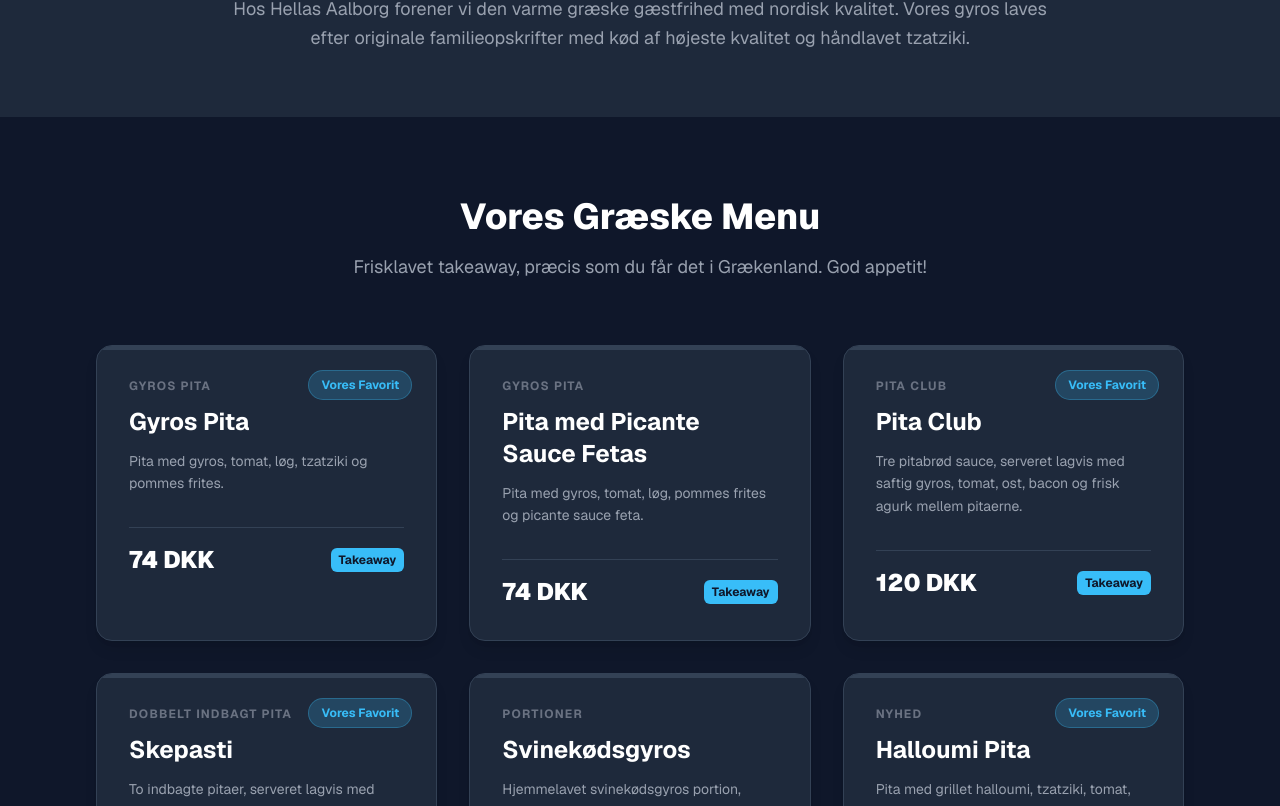
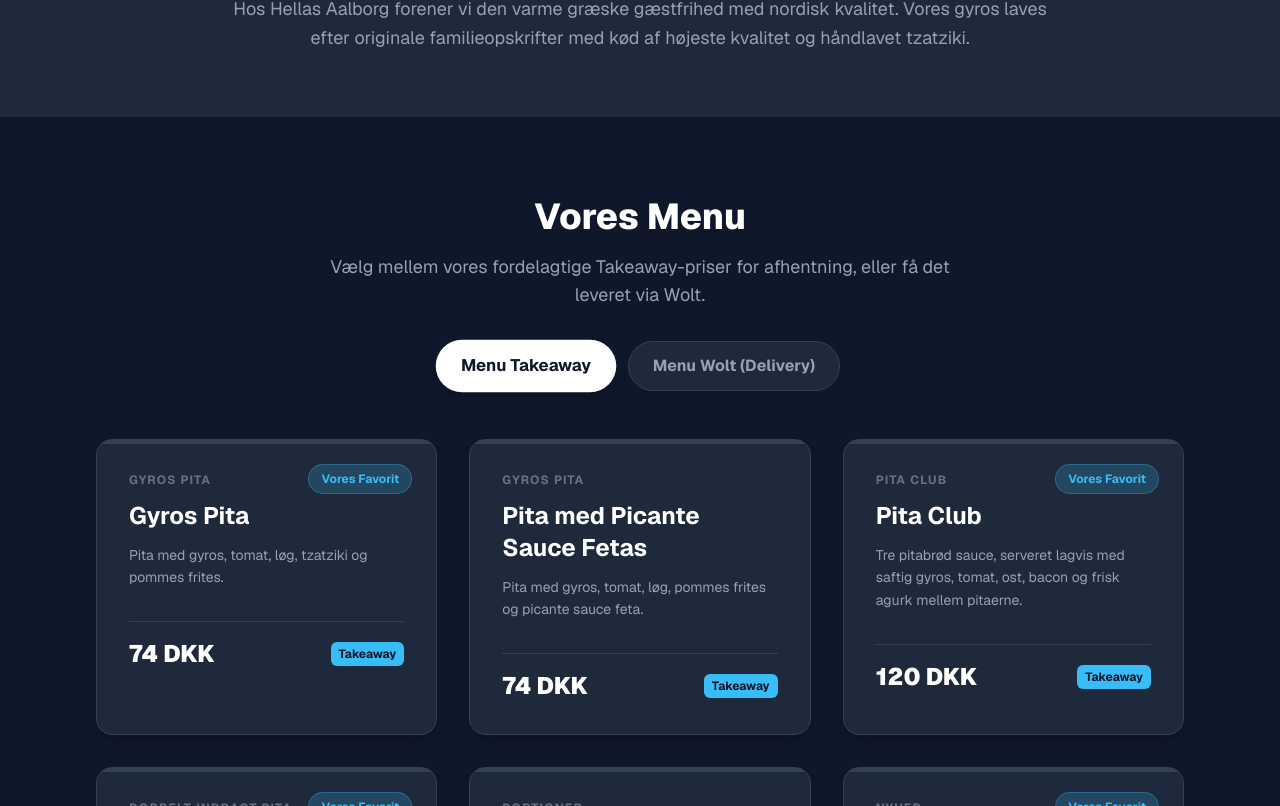
Before and after one commit to panoskoul108/hellas-aalborg-web, a Next.js app: page / in a window 1280 px wide. Shown: the part 835-1641 px from the top of the page. Built offline with nearby package versions, Linux system fonts and the light colour scheme.

Commit message:
Update page.tsx

```diff
--- a/app/page.tsx
+++ b/app/page.tsx
@@ -11,10 +11,13 @@
     title2: 'i hjertet af Aalborg',
     desc: 'Oplev den autentiske græske stemning. Vi bringer opskrifterne direkte fra Grækenland til dig. Velkommen!',
     btnTakeaway: 'Se Vores Menu',
-    menuTitle: 'Vores Græske Menu',
-    menuDesc: 'Frisklavet takeaway, præcis som du får det i Grækenland. God appetit!',
+    menuTitle: 'Vores Menu',
+    menuDesc: 'Vælg mellem vores fordelagtige Takeaway-priser for afhentning, eller få det leveret via Wolt.',
     popular: 'Vores Favorit',
     takeawayLabel: 'Takeaway',
+    deliveryLabel: 'Wolt Pris',
+    tabTakeaway: 'Menu Takeaway',
+    tabDelivery: 'Menu Wolt (Delivery)',
     aboutTitle: 'Græsk Hjerte, Dansk Hygge',
     aboutDesc: 'Hos Hellas Aalborg forener vi den varme græske gæstfrihed med nordisk kvalitet. Vores gyros laves efter originale familieopskrifter med kød af højeste kvalitet og håndlavet tzatziki.',
     hoursTitle: 'Åbningstider',
@@ -33,10 +36,13 @@
     title2: 'in the heart of Aalborg',
     desc: 'Experience the true Greek vibe. We bring original recipes straight from Greece to you. Welcome!',
     btnTakeaway: 'See Our Menu',
-    menuTitle: 'Our Greek Menu',
-    menuDesc: 'Freshly made takeaway, exactly how you find it in Greece. Enjoy!',
+    menuTitle: 'Our Menu',
+    menuDesc: 'Choose our great Takeaway prices for pick-up, or get it delivered via Wolt.',
     popular: 'Our Favorite',
     takeawayLabel: 'Takeaway',
+    deliveryLabel: 'Wolt Price',
+    tabTakeaway: 'Takeaway Menu',
+    tabDelivery: 'Wolt Menu (Delivery)',
     aboutTitle: 'Greek Heart, Danish Hygge',
     aboutDesc: 'At Hellas Aalborg, we combine warm Greek hospitality with Nordic quality. Our gyros are made using original family recipes, premium meat, and handmade tzatziki.',
     hoursTitle: 'Opening Hours',
@@ -55,10 +61,13 @@
     title2: 'στην καρδιά του Aalborg',
     desc: 'Ζήστε την πραγματική ελληνική ατμόσφαιρα. Φέραμε τις αυθεντικές συνταγές απευθείας στο Aalborg. Καλώς ήρθατε!',
     btnTakeaway: 'Δείτε το Μενού',
-    menuTitle: 'Το Ελληνικό μας Μενού',
-    menuDesc: 'Φρέσκο takeaway, ακριβώς όπως το απολαμβάνετε στην Ελλάδα. Καλή όρεξη!',
+    menuTitle: 'Το Μενού μας',
+    menuDesc: 'Επιλέξτε τις χαμηλότερες τιμές μας για παραλαβή από το κατάστημα, ή παραγγείλετε μέσω Wolt.',
     popular: 'Αγαπημένο',
     takeawayLabel: 'Takeaway',
+    deliveryLabel: 'Τιμή Wolt',
+    tabTakeaway: 'Μενού Καταστήματος (Takeaway)',
+    tabDelivery: 'Μενού Wolt (Delivery)',
     aboutTitle: 'Ελληνική Ψυχή, Δανέζικη Ποιότητα',
     aboutDesc: 'Στο Hellas Aalborg ενώνουμε τη ζεστή ελληνική φιλοξενία με την ποιότητα του Βορρά. Ο γύρος μας φτιάχνεται με αυθεντικές οικογενειακές συνταγές, εκλεκτά κρέατα και χειροποίητο τζατζίκι.',
     hoursTitle: 'Ωράριο Λειτουργίας',
@@ -70,13 +79,15 @@
   }
 };
 
+// Τα δεδομένα πλέον έχουν ΔΥΟ τιμές: priceTakeaway και priceDelivery
 const menuItems = [
   {
     id: 1,
     category: 'GYROS PITA',
     title: { da: 'Gyros Pita', en: 'Gyros Pita', el: 'Πίτα Γύρος' },
     desc: { da: 'Pita med gyros, tomat, løg, tzatziki og pommes frites.', en: 'Pita with gyros, tomato, onion, tzatziki, and fries.', el: 'Πίτα με γύρο, ντομάτα, κρεμμύδι, τζατζίκι και πατάτες.' },
-    price: '74 DKK',
+    priceTakeaway: '74 DKK',
+    priceDelivery: '94 DKK',
     popular: true
   },
   {
@@ -84,7 +95,8 @@
     category: 'GYROS PITA',
     title: { da: 'Pita med Picante Sauce Fetas', en: 'Pita with Picante Feta Sauce', el: 'Πίτα με Picante Sauce Φέτας' },
     desc: { da: 'Pita med gyros, tomat, løg, pommes frites og picante sauce feta.', en: 'Pita with gyros, tomato, onion, fries, and picante feta sauce.', el: 'Πίτα με γύρο, ντομάτα, κρεμμύδι, πατάτες και picante sauce φέτας.' },
-    price: '74 DKK',
+    priceTakeaway: '74 DKK',
+    priceDelivery: '94 DKK',
     popular: false
   },
   {
@@ -92,7 +104,8 @@
     category: 'PITA CLUB',
     title: { da: 'Pita Club', en: 'Pita Club', el: 'Pita Club' },
     desc: { da: 'Tre pitabrød sauce, serveret lagvis med saftig gyros, tomat, ost, bacon og frisk agurk mellem pitaerne.', en: 'Three pita breads layered with juicy gyros, tomato, cheese, bacon, and fresh cucumber.', el: 'Τρεις πίτες σε στρώσεις με ζουμερό γύρο, ντομάτα, τυρί, μπέικον και φρέσκο αγγούρι.' },
-    price: '120 DKK',
+    priceTakeaway: '120 DKK',
+    priceDelivery: '149 DKK',
     popular: true
   },
   {
@@ -100,7 +113,8 @@
     category: 'DOBBELT INDBAGT PITA',
     title: { da: 'Skepasti', en: 'Skepasti (Double Pita)', el: 'Σκεπαστή' },
     desc: { da: 'To indbagte pitaer, serveret lagvis med gyros, hjemmelavet tzatziki, sauce, frisk tomat og løg imellem.', en: 'Two baked pitas layered with gyros, tzatziki, sauce, tomato, and onions.', el: 'Δύο ψημένες πίτες γεμιστές με γύρο, τζατζίκι, σως, ντομάτα και κρεμμύδι.' },
-    price: '89 DKK',
+    priceTakeaway: '89 DKK',
+    priceDelivery: '109 DKK',
     popular: true
   },
   {
@@ -108,7 +122,8 @@
     category: 'PORTIONER',
     title: { da: 'Svinekødsgyros', en: 'Pork Gyros Portion', el: 'Μερίδα Γύρος Χοιρινός' },
     desc: { da: 'Hjemmelavet svinekødsgyros portion, serveres med pommes frites, tzatziki og pita.', en: 'Homemade pork gyros portion, served with fries, tzatziki, and pita.', el: 'Μερίδα γύρος χοιρινός, σερβίρεται με πατάτες, τζατζίκι και πίτα.' },
-    price: '114 DKK',
+    priceTakeaway: '114 DKK',
+    priceDelivery: '139 DKK',
     popular: false
   },
   {
@@ -116,23 +131,25 @@
     category: 'NYHED',
     title: { da: 'Halloumi Pita', en: 'Halloumi Pita', el: 'Πίτα Χαλούμι' },
     desc: { da: 'Pita med grillet halloumi, tzatziki, tomat, løg og pommes frites.', en: 'Pita with grilled halloumi, tzatziki, tomato, onion, and fries.', el: 'Πίτα με ψητό χαλούμι, τζατζίκι, ντομάτα, κρεμμύδι και πατάτες.' },
-    price: '79 DKK',
+    priceTakeaway: '79 DKK',
+    priceDelivery: '99 DKK',
     popular: true
   }
 ];
 
 export default function Home() {
   const [lang, setLang] = useState('da');
+  // State για να ελέγχουμε ποιο μενού βλέπει ο χρήστης ('takeaway' ή 'wolt')
+  const [menuType, setMenuType] = useState('takeaway');
+
   const t = translations[lang as keyof typeof translations];
 
   return (
-    // DARK MODE BACKGROUND: Ένα πολύ βαθύ γκρι/μπλε (#0F172A)
     <div className="min-h-screen font-sans bg-[#0F172A] text-gray-200 flex flex-col">
 
       {/* --- NAVIGATION BAR --- */}
       <nav className="flex items-center justify-between px-6 py-5 bg-[#1E293B] shadow-md sticky top-0 z-50 border-b border-[#334155]">
         <div className="flex items-center gap-2">
-          {/* Logo με λευκό και το Ελληνικό Μπλε φωτισμένο */}
           <span className="text-2xl font-black tracking-tight text-white">
             Hellas<span className="text-[#38BDF8] font-medium">Aalborg</span>
           </span>
@@ -168,11 +185,12 @@
       {/* --- HERO SECTION --- */}
       <header className="relative bg-[#090E17] h-[75vh] flex items-center justify-center text-center overflow-hidden border-b-[4px] border-[#38BDF8]">
         <div className="absolute inset-0 opacity-50">
-         <img
-  src="https://images.unsplash.com/photo-1628840042765-356cda07504e?q=80&w=2080&auto=format&fit=crop"
-  alt="Authentic Greek Pita Gyros"
-  className="w-full h-full object-cover"
-/>
+          {/* Νέα φωτογραφία με αληθινό ελληνικό γύρο/σουβλάκι! */}
+          <img
+            src="https://images.unsplash.com/photo-1555939594-58d7cb561ad1?q=80&w=2070&auto=format&fit=crop"
+            alt="Authentic Greek Gyros"
+            className="w-full h-full object-cover"
+          />
         </div>
 
         <div className="relative z-10 px-4 flex flex-col items-center">
@@ -210,23 +228,49 @@
         </div>
       </section>
 
-      {/* --- MENU SECTION --- */}
+      {/* --- MENU SECTION (WITH TABS) --- */}
       <section id="menu" className="py-20 px-4 md:px-8 max-w-6xl mx-auto flex-grow">
-        <div className="text-center mb-16">
+        <div className="text-center mb-12">
           <h2 className="text-4xl font-extrabold text-white mb-4">{t.menuTitle}</h2>
-          <p className="text-gray-400 text-lg max-w-2xl mx-auto">
+          <p className="text-gray-400 text-lg max-w-2xl mx-auto mb-8">
             {t.menuDesc}
           </p>
+
+          {/* TABS Εναλλαγής Μενού */}
+          <div className="flex justify-center gap-4">
+            <button
+              onClick={() => setMenuType('takeaway')}
+              className={`px-6 py-3 rounded-full font-bold transition-all ${
+                menuType === 'takeaway'
+                  ? 'bg-white text-[#0F172A] shadow-lg scale-105'
+                  : 'bg-[#1E293B] text-gray-400 border border-[#334155] hover:bg-[#334155]'
+              }`}
+            >
+              {t.tabTakeaway}
+            </button>
+            <button
+              onClick={() => setMenuType('wolt')}
+              className={`px-6 py-3 rounded-full font-bold transition-all ${
+                menuType === 'wolt'
+                  ? 'bg-[#009de0] text-white shadow-lg scale-105'
+                  : 'bg-[#1E293B] text-gray-400 border border-[#334155] hover:bg-[#334155]'
+              }`}
+            >
+              {t.tabDelivery}
+            </button>
+          </div>
         </div>
 
         <div className="grid grid-cols-1 md:grid-cols-2 lg:grid-cols-3 gap-8">
           {menuItems.map((item) => (
             <div key={item.id} className="bg-[#1E293B] rounded-2xl shadow-lg hover:shadow-xl transition-all p-8 relative overflow-hidden group border border-[#334155]">
-              {/* Μπλε Ελληνική γραμμή στο hover */}
-              <div className="absolute top-0 left-0 w-full h-1 bg-[#334155] group-hover:bg-[#38BDF8] transition-colors"></div>
+              {/* Χρωματική γραμμή ανάλογα με το tab */}
+              <div className={`absolute top-0 left-0 w-full h-1 transition-colors ${menuType === 'wolt' ? 'bg-[#009de0]' : 'bg-[#334155] group-hover:bg-[#38BDF8]'}`}></div>
 
               {item.popular && (
-                <div className="absolute top-6 right-6 bg-[#38BDF8]/20 text-[#38BDF8] text-xs font-bold px-3 py-1.5 rounded-full border border-[#38BDF8]/30">
+                <div className={`absolute top-6 right-6 text-xs font-bold px-3 py-1.5 rounded-full border ${
+                  menuType === 'wolt' ? 'bg-[#009de0]/10 text-[#009de0] border-[#009de0]/30' : 'bg-[#38BDF8]/20 text-[#38BDF8] border-[#38BDF8]/30'
+                }`}>
                   {t.popular}
                 </div>
               )}
@@ -242,16 +286,37 @@
               </p>
 
               <div className="flex items-center justify-between mt-auto pt-4 border-t border-[#334155]">
-                <span className="text-2xl font-black text-white">
-                  {item.price}
+                {/* Δυναμική αλλαγή τιμής ανάλογα με το επιλεγμένο Tab */}
+                <span className="text-2xl font-black text-white transition-all">
+                  {menuType === 'takeaway' ? item.priceTakeaway : item.priceDelivery}
                 </span>
-                <span className="text-xs font-bold text-[#0F172A] bg-[#38BDF8] px-2 py-1 rounded-md">
-                  {t.takeawayLabel}
+
+                {/* Δυναμική αλλαγή ταμπέλας δίπλα στην τιμή */}
+                <span className={`text-xs font-bold px-2 py-1 rounded-md transition-colors ${
+                  menuType === 'takeaway'
+                    ? 'text-[#0F172A] bg-[#38BDF8]'
+                    : 'text-white bg-[#009de0]'
+                }`}>
+                  {menuType === 'takeaway' ? t.takeawayLabel : t.deliveryLabel}
                 </span>
               </div>
             </div>
           ))}
         </div>
+
+        {/* Κουμπί παραγγελίας κάτω από τα wolt prices */}
+        {menuType === 'wolt' && (
+          <div className="text-center mt-12 animate-fade-in-up">
+            <a
+              href="https://wolt.com/da/dnk/aalborg/restaurant/hellas-food1"
+              target="_blank"
+              rel="noopener noreferrer"
+              className="inline-block bg-[#009de0] hover:bg-[#0082ba] text-white font-bold py-4 px-12 rounded-full shadow-lg transition transform hover:scale-105"
+            >
+              {t.orderWolt}
+            </a>
+          </div>
+        )}
       </section>
 
       {/* --- FOOTER / LOCATION SECTION --- */}
```
